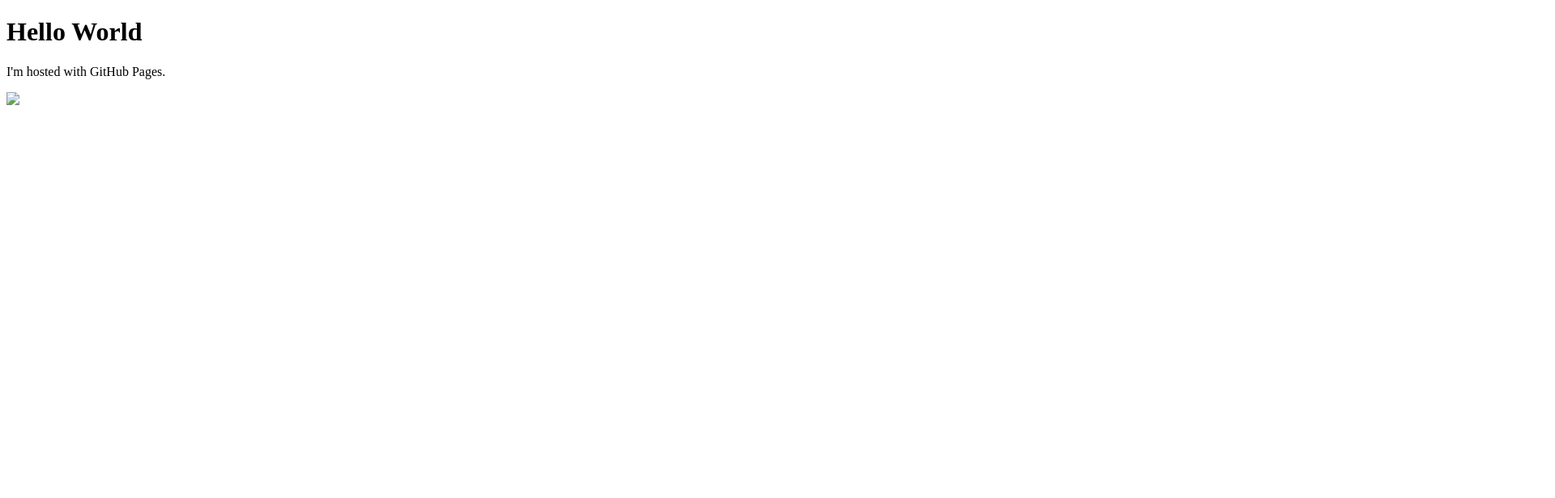
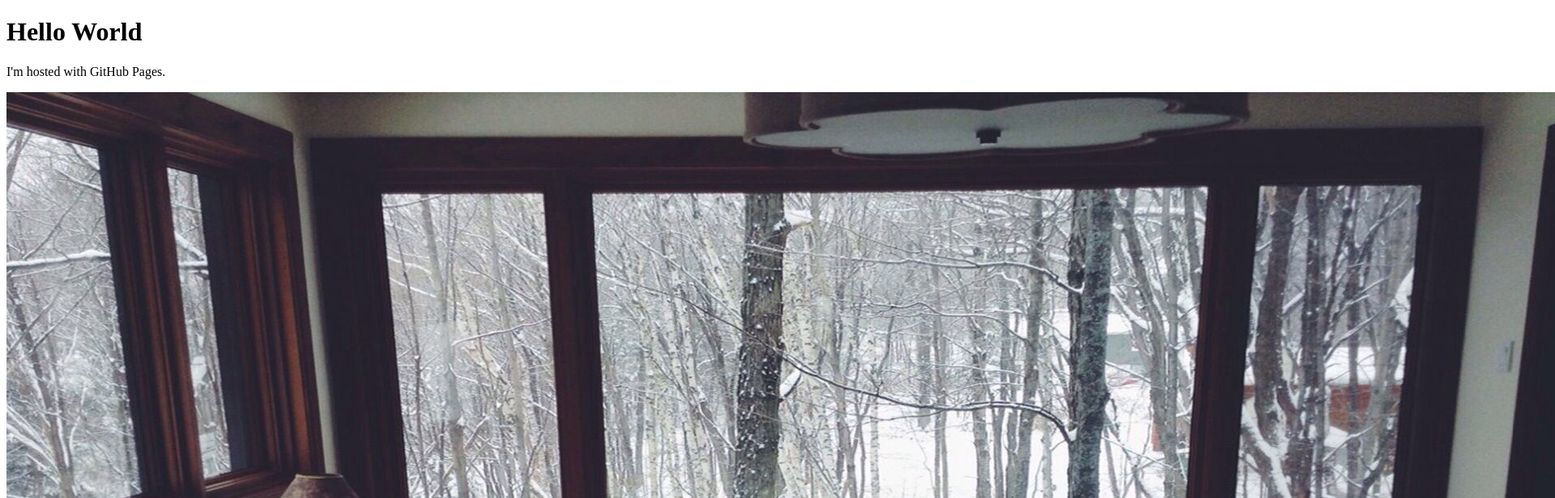
Before and after one commit to imtylerim/imtylerim.github.io, a plain HTML site: page index.html in a window 1280 px wide. Shown: the top 616 px of the page at 81% size, 1920 px wide, since content can reach past the window. Drawn offline with Linux system fonts and the light colour scheme.

Commit message:
Actually added pic

```diff
--- a/index.html
+++ b/index.html
@@ -3,6 +3,6 @@
 	<body>
 		<h1>Hello World</h1>
 		<p>I'm hosted with GitHub Pages.</p>
-		<img src="~/Pictures/Pictures/Wallpapers/1388762213154.jpg" />
+		<img src="room.jpg" />
 	</body>
 </html>
```
Also changed, not shown: room.jpg (added).
